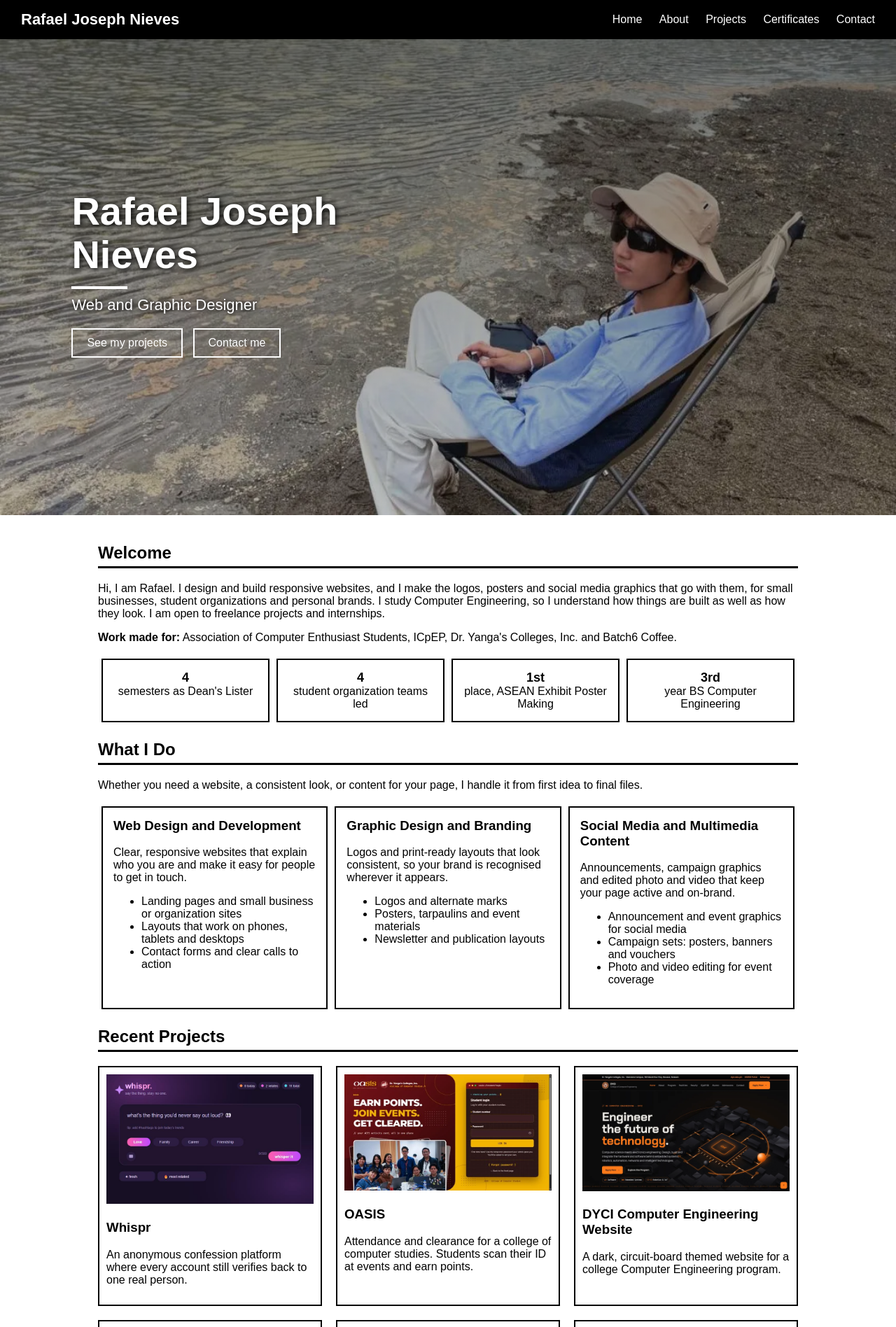
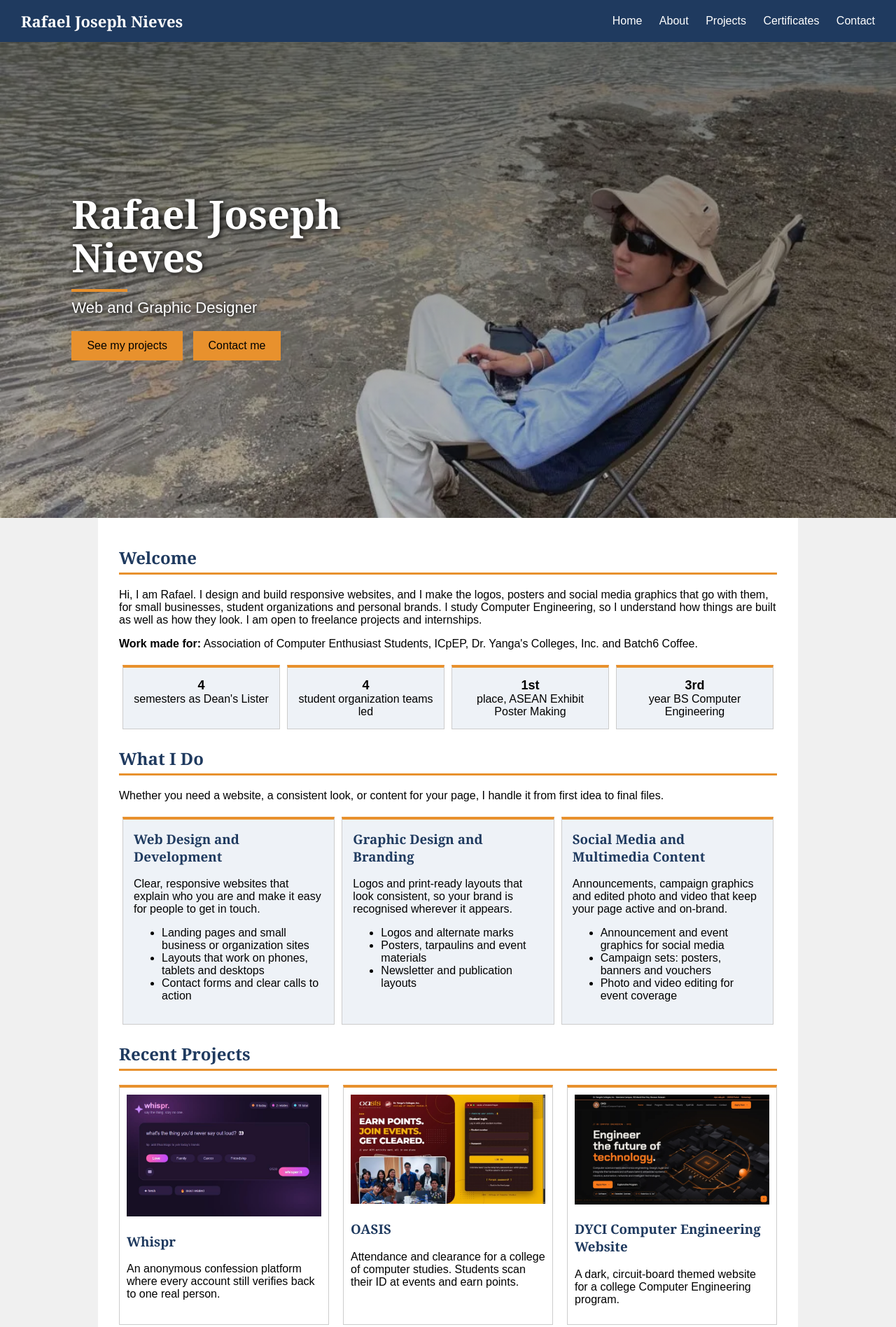
Before and after one commit to seveii/FLOAT-PORTFOLIO, a PHP site: page / in a window 1280 px wide. Shown: the top 1896 px of the page at 70% size. Run offline with PHP 8.4, Linux system fonts and the light colour scheme.

Commit message:
Add a basic navy and orange color scheme
Navy for the header, footer and headings, orange for buttons and lines, white and light gray as
neutrals, Georgia for headings. Only properties from the lectures; one stylesheet.

Co-Authored-By: Claude Sonnet 5.5 <noreply@anthropic.com>

```diff
--- a/style.css
+++ b/style.css
@@ -1,16 +1,32 @@
 /* style.css - eto lang yung ONLY stylesheet ko. Naka-link siya sa header.php, kaya lahat ng pages gumagamit nito. */
+
+/* ---------- Mga kulay ng design ko ----------
+   Navy blue (#1f3a5f) = main color. Yung header, footer, at mga headings.
+   Orange (#e8912d)    = accent color. Yung mga buttons at mga linya. (Magkabaligtad sila sa color wheel = complementary scheme)
+   White, light gray   = neutrals. Yung background ng page at ng mga boxes.
+   Black text sa white = madaling basahin (high contrast). */
 
 /* ---------- Buong page ---------- */
 body {
   font-family: Arial, sans-serif;
   margin: 0;
   color: black;
-  background-color: white;
+  background-color: #f0f0f0;
 }
 
 img {
   max-width: 100%;   /* hindi lalagpas sa lapad ng screen yung picture */
   height: auto;      /* sumusunod yung taas, para hindi mapiga yung picture */
+}
+
+a {
+  color: #1f3a5f;
+}
+
+/* Yung mga headings, Georgia (serif) tapos navy blue */
+h1, h2, h3, h4 {
+  font-family: Georgia, "Times New Roman", serif;
+  color: #1f3a5f;
 }
 
 /* ---------- Header: FLEXBOX ---------- */
@@ -19,12 +35,13 @@ header {
   display: flex;
   justify-content: space-between;   /* name sa left, menu sa right */
   align-items: center;              /* pareho silang nasa gitna (vertical) */
-  background-color: black;
+  background-color: #1f3a5f;
   color: white;
   padding: 15px 30px;
 }
 
 .logo {
+  font-family: Georgia, "Times New Roman", serif;
   font-size: 22px;
   font-weight: bold;
 }
@@ -36,15 +53,18 @@ nav a {
 }
 
 /* ---------- Yung content area ng bawat page ---------- */
+/* Puting papel sa gitna, tapos gray yung nasa gilid. */
 .content {
   width: 90%;
   max-width: 1000px;
   margin: 0 auto;       /* yung auto margin sa left at right, siya yung nagpapa-center ng content */
-  padding: 20px 0;
+  padding: 20px 30px;
+  background-color: white;
+  box-sizing: border-box;   /* kasama na sa width yung padding, para hindi lumampas sa screen */
 }
 
 h2 {
-  border-bottom: 3px solid black;
+  border-bottom: 3px solid #e8912d;
   padding-bottom: 5px;
 }
 
@@ -83,26 +104,29 @@ h2 {
 
 .line {
   width: 80px;
-  border-top: 4px solid white;     /* maikling white line sa ilalim ng name */
+  border-top: 4px solid #e8912d;     /* maikling orange line sa ilalim ng name */
   margin-top: 15px;
 }
 
+/* Yung dalawang buttons sa cover: orange na may black text */
 .hero-text a {
   display: inline-block;
-  color: white;
+  background-color: #e8912d;
+  color: black;
   text-decoration: none;
-  border: 2px solid white;
+  border: 2px solid #e8912d;
   padding: 10px 20px;
   margin: 0 10px 10px 0;
 }
 
 .button {
   display: inline-block;
-  background-color: white;
+  background-color: #e8912d;
   color: black;
+  text-decoration: none;
   padding: 10px 20px;
   margin-right: 10px;
-  border: 2px solid white;
+  border: 2px solid #e8912d;
 }
 
 /* ---------- FLEXBOX: boxes na magkakatabi ---------- */
@@ -112,7 +136,9 @@ h2 {
 
 .box {
   flex: 1;                       /* pantay-pantay yung lapad ng bawat box */
-  border: 2px solid black;
+  background-color: #eef2f7;     /* light blue-gray */
+  border: 1px solid #cccccc;
+  border-top: 4px solid #e8912d; /* orange na linya sa taas ng box */
   padding: 15px;
   margin: 5px;
 }
@@ -138,7 +164,9 @@ h2 {
 }
 
 .card {
-  border: 2px solid black;
+  background-color: white;
+  border: 1px solid #cccccc;
+  border-top: 4px solid #e8912d;
   padding: 10px;
 }
 
```
Also changed, not shown: other parts of style.css (+16 -6 lines).
